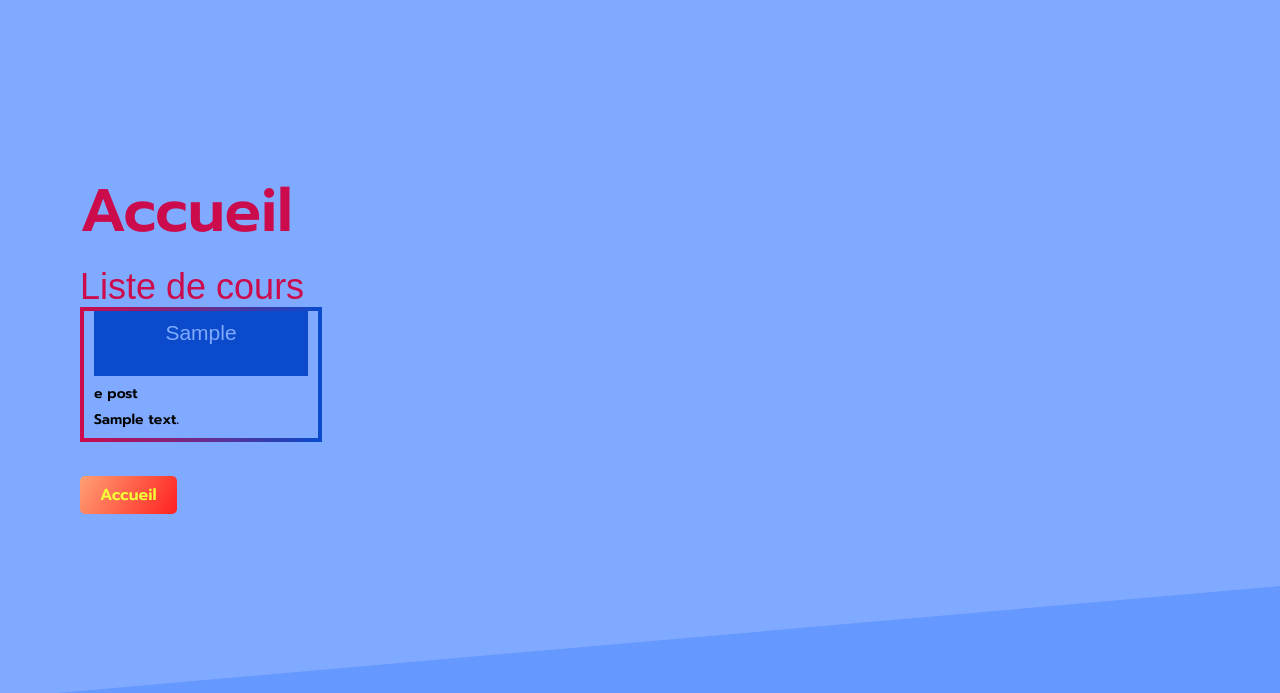
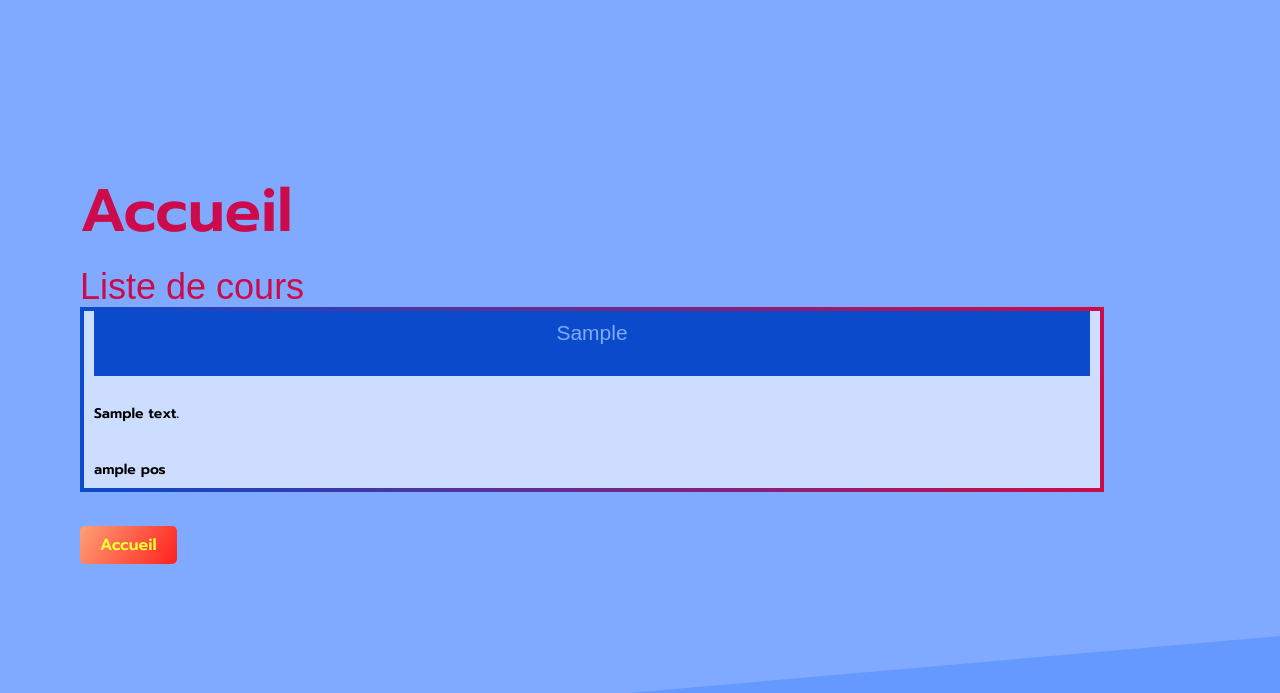
Before and after one commit to EricNguyen0/4W4_2024, a WordPress theme: template index.php in a window 1280 px wide. Shown: the part 801-1494 px from the top of the page. Run offline with PHP 8.4 and a stand-in for WordPress, Linux system fonts and the light colour scheme; the site name, menu and one post (Sample post) are stand-ins, and other content is empty; some web fonts are replaced.

Commit message:
s5c1 solution cartes

```diff
--- a/index.php
+++ b/index.php
@@ -46,18 +46,20 @@
           while(have_posts()): the_post();
           $titre = get_the_title();
           $sigle = substr($titre,0,7);
-          $duree = substr($titre, -6, 6);
-          $titreFinale = trim(substr($titre,7), $duree);
+          $pos_parenthese = strpos($titre, '(');
+          $duree = substr($titre, $pos_parenthese+1,-1);
+          $titre = substr($titre, 7, $pos_parenthese-7);
 
           ?>
           <div class="carte">
             <h3><?php echo $sigle; ?></h3>
 
-            <h3><?php echo $titreFinale; ?></h3>
+            <h3><?php echo $titre; ?></h3>
+
+            <p><?php echo wp_trim_words(get_the_content(),25); ?></p>
 
             <p><?php echo $duree; ?></p>
 
-            <p><?php echo wp_trim_words(get_the_content(),30); ?></p>
 
 
         </div>
--- a/sass/_variables.scss
+++ b/sass/_variables.scss
@@ -81,4 +81,9 @@
     --couleur-lien-visited: #f1ff34;
     --focus-outline-color: #ff265c8c;
 
+    //couleur arriere plan carte
+    .carte{
+        --_couleur-arriere : hsl(var(--u1), 100%, 90%);
+    }
+
 }
--- a/sass/composant/_cours.scss
+++ b/sass/composant/_cours.scss
@@ -4,19 +4,23 @@
     justify-content: flex-start;
     gap: 1em;
     font-size: 14px;
-
 }
 
 .carte {
-    flex: 0 1 calc(25% - 1em);
+    display: flex;
+    flex: 1 0 calc(1000px/4);
     box-sizing: border-box;
+    flex-direction: column;
     margin-bottom: 1em;
     padding: 0 10px;
+    // justify-content: center;
+    // align-items: center;
     border-width: 4px;
     border-style: solid;
-    border-image: linear-gradient(to left, var(--couleur-avant-footer), var(--couleur-avant-accueil));
+    border-image: linear-gradient(to right, var(--couleur-avant-footer), var(--couleur-avant-accueil));
     border-image-slice: 1;
     transition: transform 0.3s ease-in-out;
+    background-color: var(--_couleur-arriere);
 }
 
 .carte p {
@@ -40,7 +44,7 @@ h2 {
 
 .carte:hover {
 
-    transform: scale(1.05);
+    transform: scale(1.01);
 }
 
 .carte h3 {
@@ -53,20 +57,20 @@ h2 {
 }
 
 
-// Media queries
-@media (max-width: 768px) {
-    .carte {
-        flex: 0 1 calc(50% - 1em);
-    }
-}
+// // Media queries
+// @media (max-width: 768px) {
+//     .carte {
+//         flex: 0 1 calc(50% - 1em);
+//     }
+// }
 
-@media (max-width: 480px) {
-    .cours {
-        justify-content: center;
-    }
+// @media (max-width: 480px) {
+//     .cours {
+//         justify-content: center;
+//     }
 
-    .carte {
-        flex: 0 1 calc(100% - 1em);
-        margin-right: 0;
-    }
-}
+//     .carte {
+//         flex: 0 1 calc(100% - 1em);
+//         margin-right: 0;
+//     }
+// }
--- a/style.css
+++ b/style.css
@@ -48,6 +48,9 @@ https://developer.wordpress.org/themes/basics/main-stylesheet-style-css/
   --couleur-lien-hover: #26fd80;
   --couleur-lien-visited: #f1ff34;
   --focus-outline-color: #ff265c8c;
+}
+:root .carte {
+  --_couleur-arriere: hsl(var(--u1), 100%, 90%);
 }
 
 * {
@@ -308,15 +311,18 @@ a:active {
 }
 
 .carte {
-  flex: 0 1 calc(25% - 1em);
+  display: flex;
+  flex: 1 0 250px;
   box-sizing: border-box;
+  flex-direction: column;
   margin-bottom: 1em;
   padding: 0 10px;
   border-width: 4px;
   border-style: solid;
-  border-image: linear-gradient(to left, var(--couleur-avant-footer), var(--couleur-avant-accueil));
+  border-image: linear-gradient(to right, var(--couleur-avant-footer), var(--couleur-avant-accueil));
   border-image-slice: 1;
   transition: transform 0.3s ease-in-out;
+  background-color: var(--_couleur-arriere);
 }
 
 .carte p {
@@ -339,7 +345,7 @@ h2 {
 }
 
 .carte:hover {
-  transform: scale(1.05);
+  transform: scale(1.01);
 }
 
 .carte h3 {
@@ -349,19 +355,4 @@ h2 {
 .carte:hover h3 {
   background-color: var(--couleur-avant-footer);
   color: white;
-}
-
-@media (max-width: 768px) {
-  .carte {
-    flex: 0 1 calc(50% - 1em);
-  }
-}
-@media (max-width: 480px) {
-  .cours {
-    justify-content: center;
-  }
-  .carte {
-    flex: 0 1 calc(100% - 1em);
-    margin-right: 0;
-  }
 }/*# sourceMappingURL=style.css.map */
```
Also changed, not shown: index.htm (+85 -63 lines), Screenshot.PNG (added), 1 other file.
